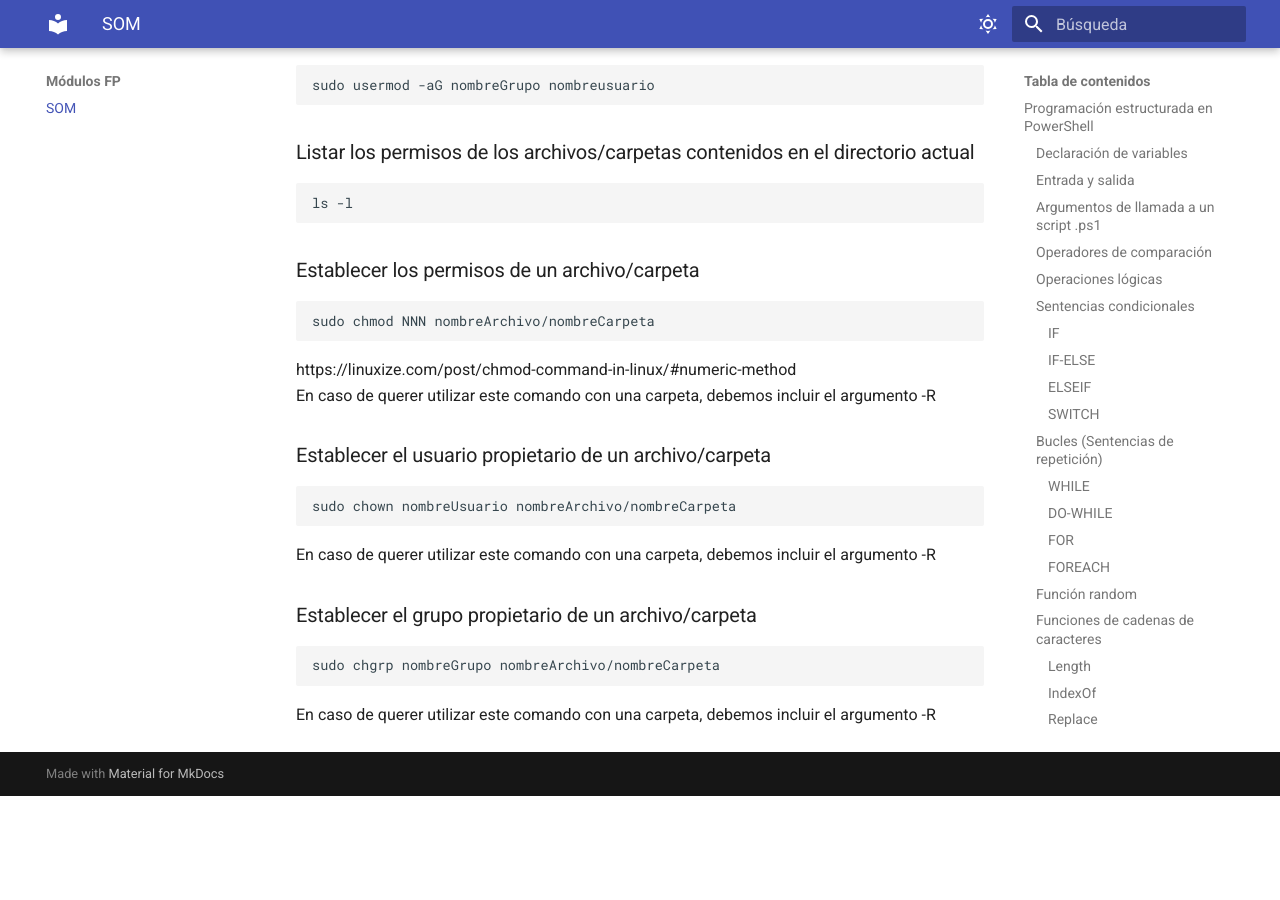
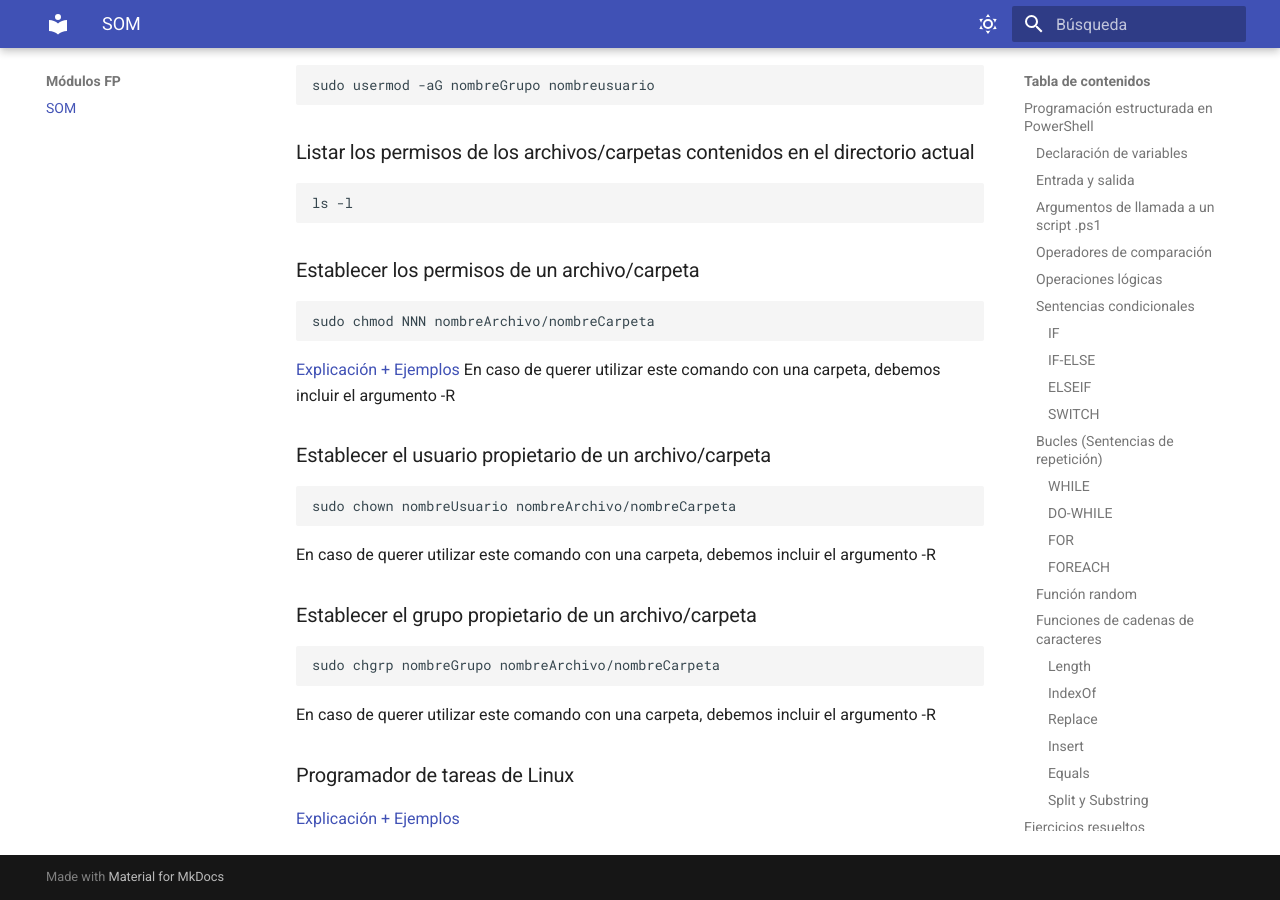
Before and after one commit to fernandoalvarezfp/fernandoalvarezfp.github.io, an MkDocs documentation site: the page built from docs/SOM.md, in a window 1280 px wide and 900 px high, scrolled down 17991 px. Built offline with MkDocs 1.6.1 and Material for MkDocs 9.7.7, drawn with Linux system fonts in a browser that asks for light colours; before the commit the page ends 18787 px from its top, so only the background shows below that.

Commit message:
Update SOM.md

````diff
--- a/docs/SOM.md
+++ b/docs/SOM.md
@@ -664,7 +664,7 @@
 ```bash
 sudo chmod NNN nombreArchivo/nombreCarpeta
 ```
-https://linuxize.com/post/chmod-command-in-linux/#numeric-method
+[Explicación + Ejemplos](https://linuxize.com/post/chmod-command-in-linux/#numeric-method)
 En caso de querer utilizar este comando con una carpeta, debemos incluir el argumento -R
 
 ### Establecer el usuario propietario de un archivo/carpeta
@@ -678,3 +678,6 @@
 sudo chgrp nombreGrupo nombreArchivo/nombreCarpeta
 ```
 En caso de querer utilizar este comando con una carpeta, debemos incluir el argumento -R
+
+### Programador de tareas de Linux
+[Explicación + Ejemplos](https://linuxize.com/post/scheduling-cron-jobs-with-crontab/)
````
